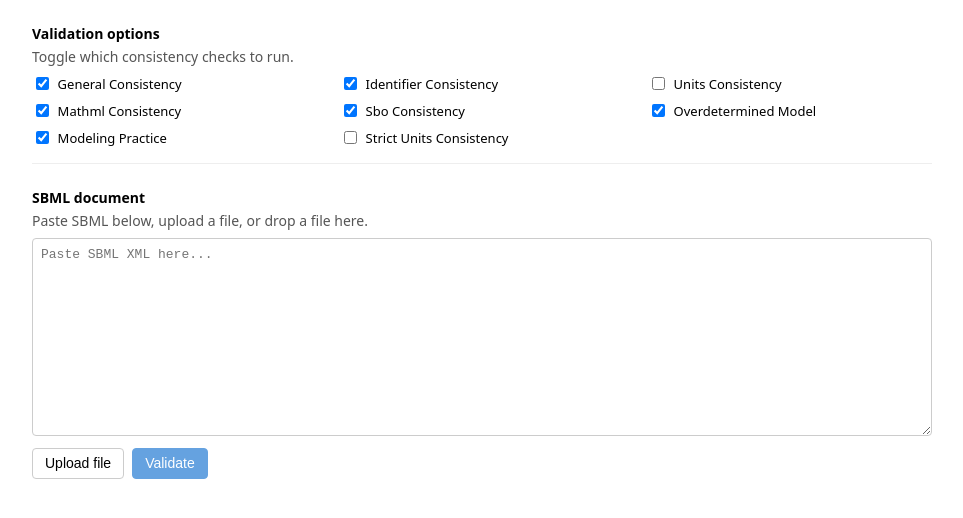
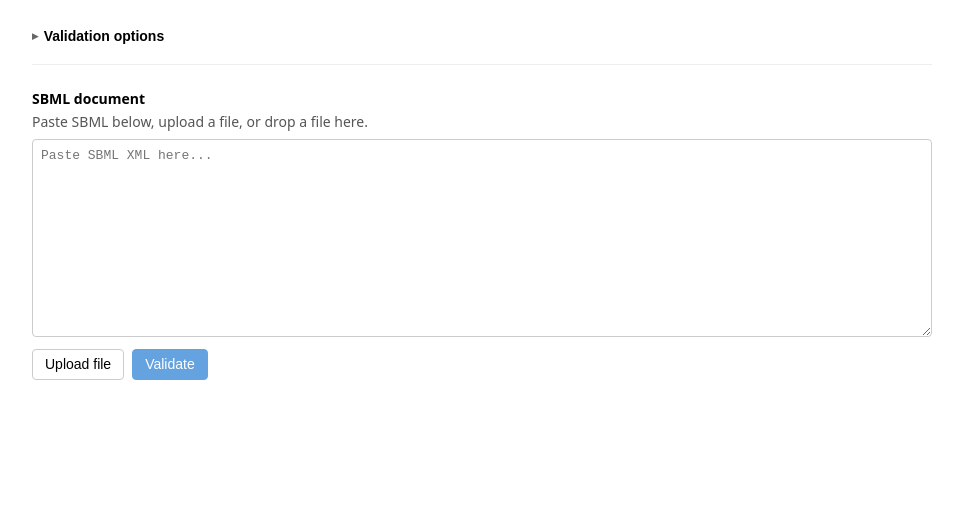
Before and after one commit to sbmlteam/vue3-sbml-validator, a Vue app: page / in a window 1280 px wide. Shown: the top 518 px of the page, without its empty margins (158-1121 px from the left). Built offline with nearby package versions, Linux system fonts and the light colour scheme.

Commit message:
- add validation option container

```diff
--- a/src/components/SbmlValidator.vue
+++ b/src/components/SbmlValidator.vue
@@ -7,7 +7,16 @@
     @drop.prevent="onDrop"
   >
     <section class="options-section">
-      <label class="label">Validation options</label>
+      <button
+        type="button"
+        class="options-toggle"
+        :aria-expanded="!optionsCollapsed"
+        @click="optionsCollapsed = !optionsCollapsed"
+      >
+        <span class="options-toggle-icon" :class="{ expanded: !optionsCollapsed }">▸</span>
+        <span class="options-toggle-label">Validation options</span>
+      </button>
+      <div v-show="!optionsCollapsed" class="options-content">
         <p class="hint">Toggle which consistency checks to run.</p>
         <div class="options-grid">
           <label
@@ -22,6 +31,7 @@
             />
             <span class="option-text">{{ optionLabel(key) }}</span>
           </label>
+        </div>
       </div>
     </section>
 
@@ -133,6 +143,7 @@ import { ref, computed, nextTick, reactive } from 'vue'
 import { validate as validateSbml, validationOptions as validationOptionsRef } from '../lib/validatorAdapter.js'
 
 const validationOptions = reactive(validationOptionsRef)
+const optionsCollapsed = ref(true)
 
 const sbmlInput = ref('')
 const isDragging = ref(false)
@@ -362,6 +373,40 @@ async function runValidation() {
   margin-bottom: 1.5rem;
   padding-bottom: 1rem;
   border-bottom: 1px solid #eee;
+}
+
+.options-toggle {
+  display: flex;
+  align-items: center;
+  gap: 0.35rem;
+  width: 100%;
+  padding: 0.25rem 0;
+  border: none;
+  background: none;
+  font-size: 14px;
+  font-weight: 600;
+  text-align: left;
+  cursor: pointer;
+  color: inherit;
+}
+
+.options-toggle:hover {
+  color: #0066cc;
+}
+
+.options-toggle-icon {
+  display: inline-block;
+  transition: transform 0.2s ease;
+  font-size: 12px;
+  color: #666;
+}
+
+.options-toggle-icon.expanded {
+  transform: rotate(90deg);
+}
+
+.options-content {
+  margin-top: 0.5rem;
 }
 
 .options-grid {
```
Lines whose indentation alone changed are shown as unchanged.
